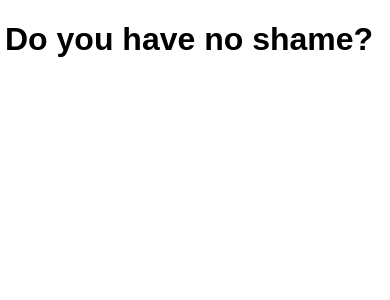
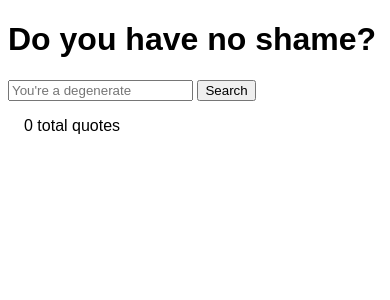
Before and after one commit to maxcohn/quotekeeper, a Flask app: page / in a window 390 px wide. Shown: the top 300 px of the page. Run offline with Flask 2, Linux system fonts and the light colour scheme; data that the repository does not hold is empty.

Commit message:
Added search box and total quote count

```diff
--- a/quotekeeper/routes.py
+++ b/quotekeeper/routes.py
@@ -69,7 +69,7 @@ def filter_name(name):
     Renders home page, but filters quotes that contain `name` in the `author`
     section
     """
-    cur = get_db()
+    cur = get_db().cursor()
     quotes = quote.filter_quote_name(cur, name)
     cur.close()
     return render_template('base.html', quotes=quotes)
--- a/quotekeeper/static/style.css
+++ b/quotekeeper/static/style.css
@@ -1,24 +1,37 @@
 
 body{
     font-family: Arial, Helvetica, sans-serif;
-    margin-left: 5px;
+    /*margin-left: 5px;*/
 }
 
 .quote{
     font-family: Arial;
     box-shadow: 0 4px 8px 0 rgba(0,0,0,0.2);
     border-radius: 5px;
-    padding: 2px 2px;
+    padding: .25em .5em;
     display: inline-block;
 
 
 }
 
 @media only screen and (max-width: 768px) {
-    .quote {
+    .quotes {
         width: 100%;
         word-wrap: normal;
 
+    }
+    .quote {
+        margin-top: 1em;
+        width: 100%;
+        box-sizing: border-box;
+    }
+    #search-box {
+        box-sizing: border-box;
+        /*width:100%;*/
+    }
+    .search {
+        width:100%;
+        white-space: nowrap;
     }
 }
 
@@ -37,3 +50,8 @@ body{
 .submit-quote{
     padding-top: 10px;
 }
+
+
+footer {
+    margin:1em;
+}
--- a/quotekeeper/templates/base.html
+++ b/quotekeeper/templates/base.html
@@ -5,13 +5,28 @@
     <meta name="viewport" content="width=device-width">
 
     <link rel="stylesheet" href="{{ url_for('static', filename='style.css') }}">
-    <script src="https://code.jquery.com/jquery-3.4.0.min.js"></script>
 
-    <script src="{{ url_for('static', filename='script.js') }}"></script>
+    <script>
+
+        document.addEventListener("DOMContentLoaded", function(){
+            // on search click
+            document.querySelector('#search-go').onclick = () => {
+                window.open(`/filter/name/${document.querySelector('#search-box').value}`, '_self')
+            };
+        });
+
+
+
+    </script>
 </head>
 <body>
 
     <h1>Do you have no shame?</h1>
+
+    <div class="search">
+        <input id="search-box" placeholder="You're a degenerate" type="text" />
+        <button id="search-go">Search</button>
+    </div>
 
     <div class="quotes">
 
@@ -24,6 +39,9 @@
 
     </div>
 
+    <footer>
+        {{quotes|length}} total quotes
+    </footer>
 
 </body>
 </html>
```
